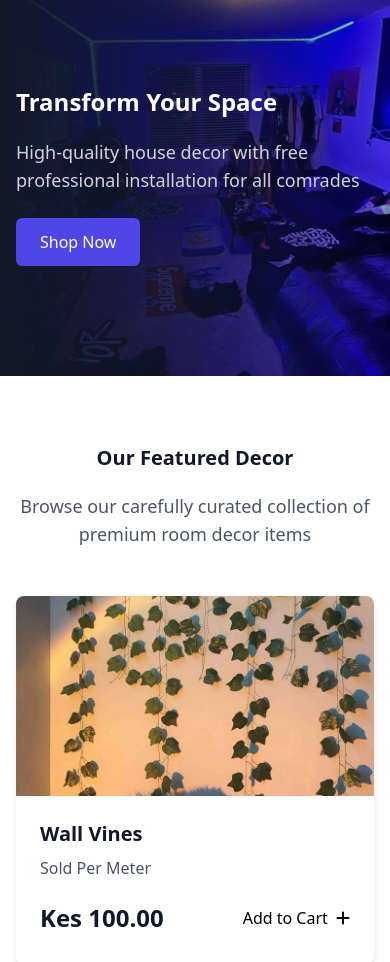
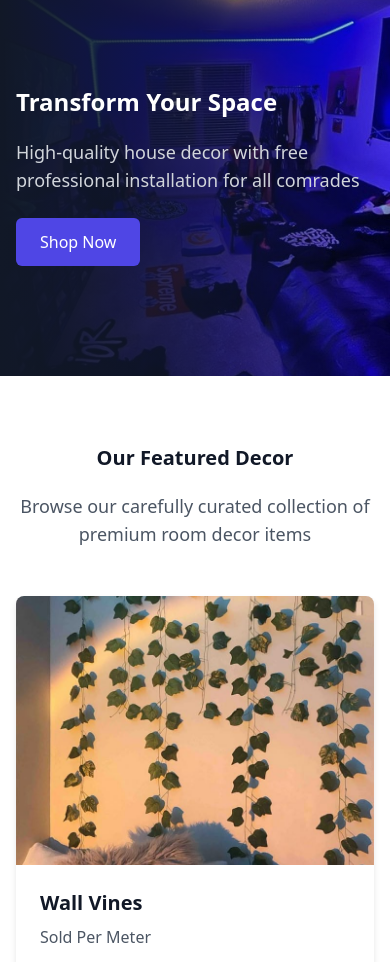
Before and after one commit to devarosto/devarosto.github.io, a plain HTML site: page index.html in a window 390 px wide. Shown: the part 93-1055 px from the top of the page. Drawn offline with nearby package versions, Linux system fonts and the light colour scheme.

```diff
--- a/index.html
+++ b/index.html
@@ -74,10 +74,23 @@
     height: 60vh; /* desktop/tablet default */
 }
 
-/* Product card images: sensible default height */
-.product-card img {
-    height: 220px;
-}
+        /* Product card images: keep a consistent aspect ratio and cover */
+    .product-card {
+        display: flex;
+        flex-direction: column;
+    }
+
+    .product-card .p-6 {
+        margin-top: auto;
+    }
+
+    .product-card img {
+        aspect-ratio: 4 / 3;
+        width: 100%;
+        height: auto;
+        object-fit: cover;
+        display: block;
+    }
 
 /* Cart dropdown on small screens should be nearly full-width */
 #cart-dropdown {
@@ -91,9 +104,9 @@
         height: 40vh;
     }
 
-    /* product images slightly smaller for narrow widths */
+    /* product images: responsive aspect ratio maintained on narrow widths */
     .product-card img {
-        height: 180px;
+        aspect-ratio: 4 / 3;
     }
 
     /* stack nav items and create space for touch */
@@ -127,13 +140,13 @@
 /* Medium phones / larger small screens (e.g., iPhone 8 Plus, iPhone 11/12 small sizes) */
 @media (min-width: 381px) and (max-width: 414px) {
     section.relative > img { height: 48vh; }
-    .product-card img { height: 200px; }
+    .product-card img { aspect-ratio: 4 / 3; }
 }
 
 /* iPhone SE / very small devices */
 @media (max-width: 360px) {
     section.relative > img { height: 36vh; }
-    .product-card img { height: 160px; }
+    .product-card img { aspect-ratio: 4 / 3; }
     .p-6 { padding: 12px; }
 }
 
```
